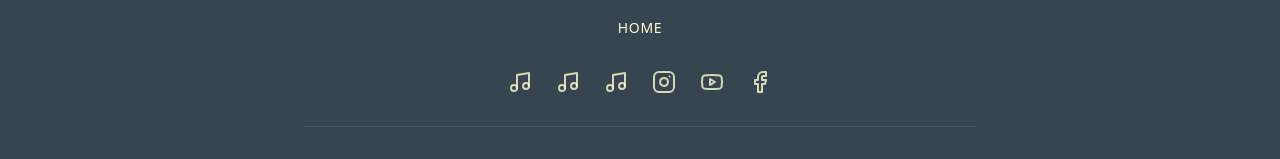
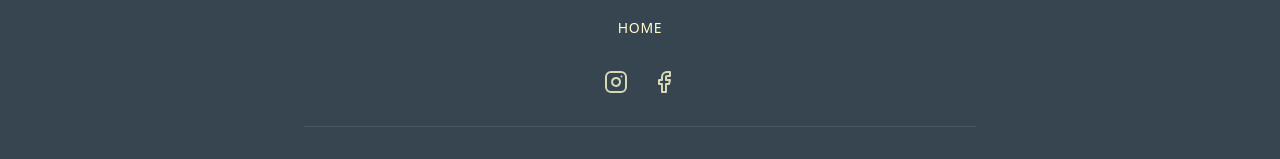
Before and after one commit to younglazar/Jaxon-Heartly, a Next.js app: page / in a window 1280 px wide. Shown: the part 1007-1166 px from the top of the page. Built offline with nearby package versions, Linux system fonts and the light colour scheme; a web font is replaced by a local one.

Commit message:
Remove music social links from footer

```diff
--- a/src/components/Footer.tsx
+++ b/src/components/Footer.tsx
@@ -1,12 +1,8 @@
 import Link from "next/link";
-import { Facebook, Instagram, Youtube, Music } from "lucide-react";
+import { Facebook, Instagram } from "lucide-react";
 
 const socialLinks = [
-    { name: "Spotify", icon: Music, href: "#" },
-    { name: "Apple Music", icon: Music, href: "#" },
-    { name: "TikTok", icon: Music, href: "#" },
     { name: "Instagram", icon: Instagram, href: "https://www.instagram.com/jaxonheartly?igsh=MWxpeWxrMnJxZjJ4Zw%3D%3D&utm_source=qr" },
-    { name: "YouTube", icon: Youtube, href: "#" },
     { name: "Facebook", icon: Facebook, href: "https://www.facebook.com/profile.php?id=61584776580036" },
 ];
 
```
